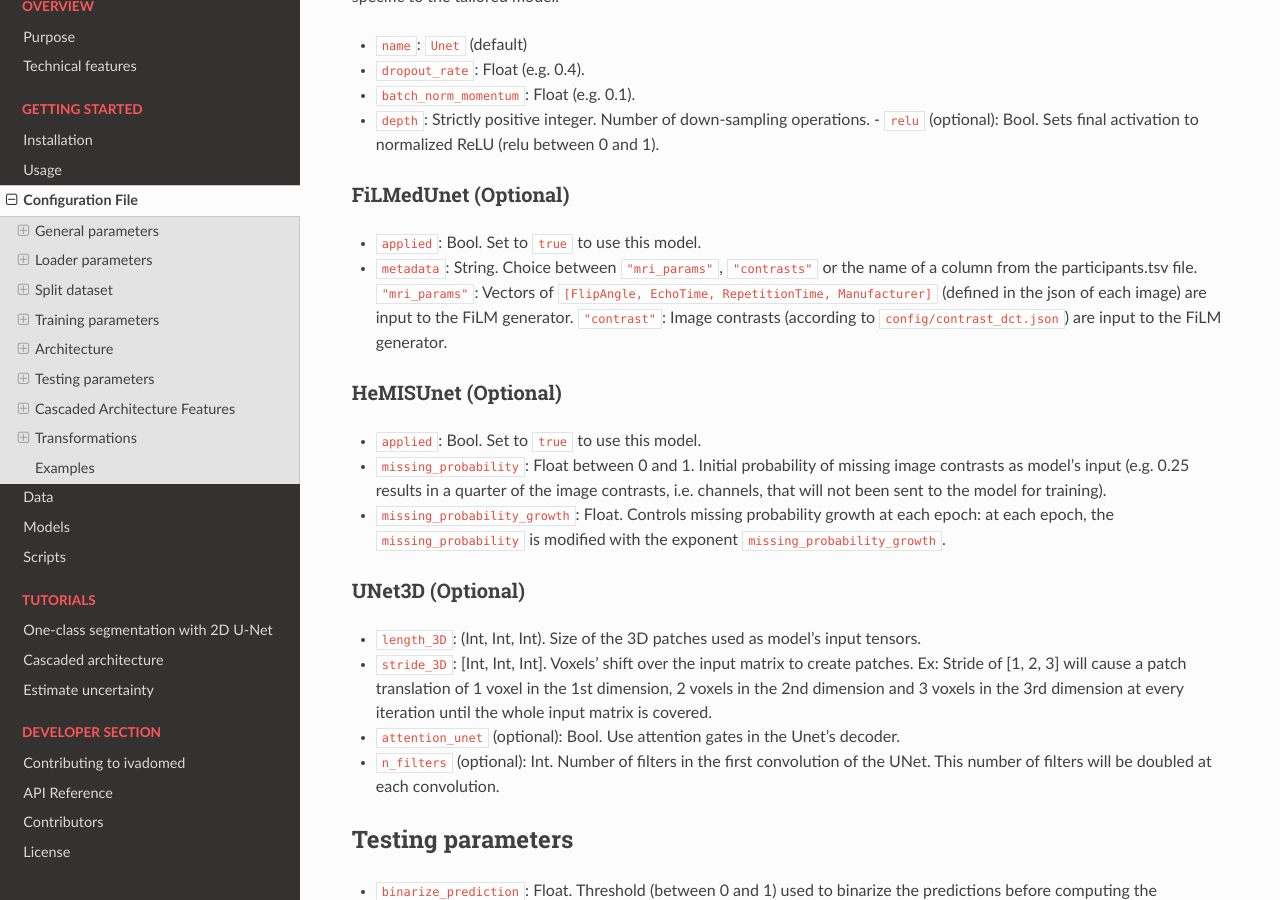
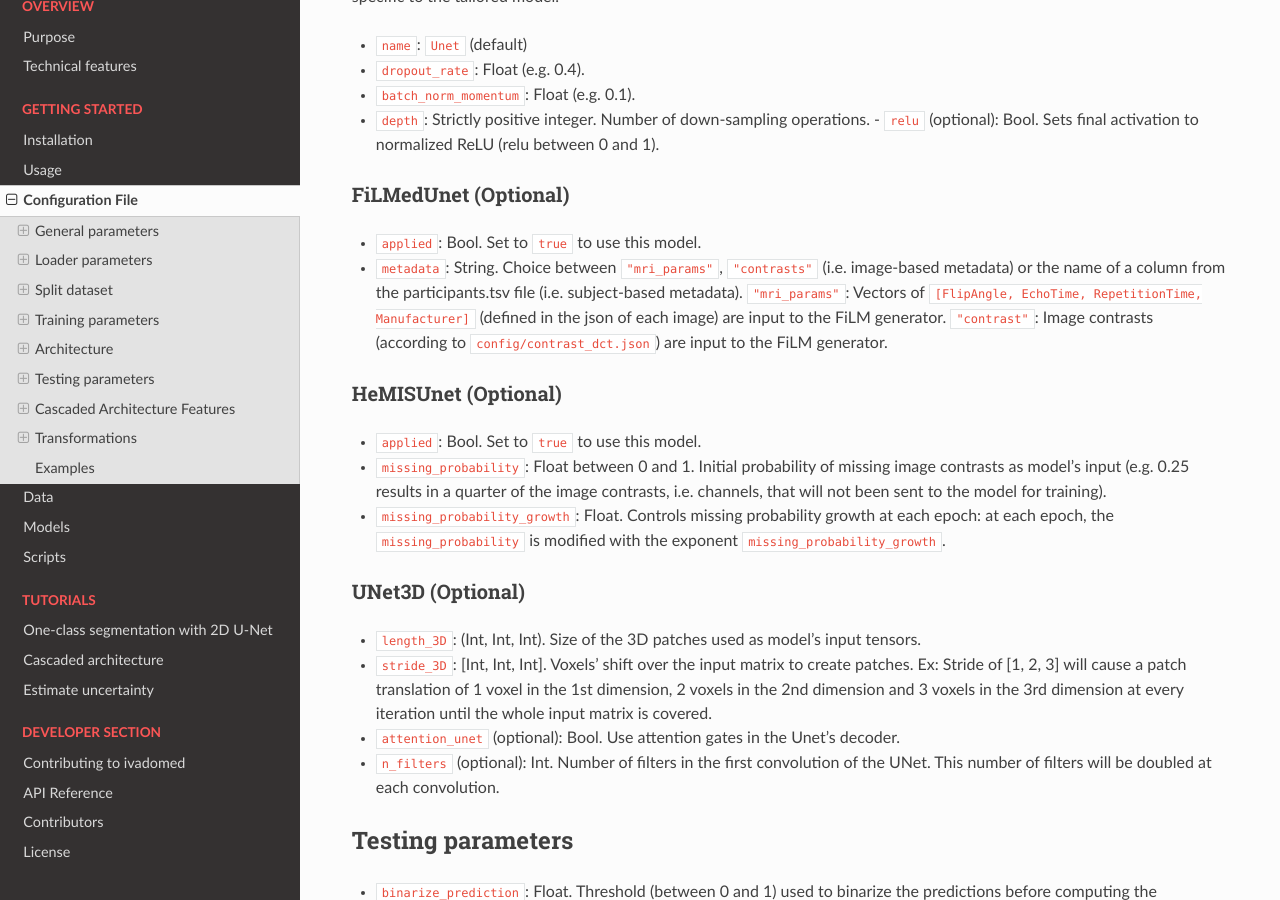
Before and after one commit to ivadomed/ivadomed, a Sphinx documentation site: the page built from docs/source/configuration_file.rst, in a window 1280 px wide and 900 px high, scrolled down 4650 px. Built offline with Sphinx 7.4.7 and the Read the Docs theme 2.0.0, drawn with Linux system fonts in a browser that asks for light colours.

Commit message:
Update docs/source/configuration_file.rst
Co-authored-by: charleygros <charley.gros@gmail.com>

```diff
--- a/docs/source/configuration_file.rst
+++ b/docs/source/configuration_file.rst
@@ -281,7 +281,7 @@ FiLMedUnet (Optional)
 
 -  ``applied``: Bool. Set to ``true`` to use this model.
 -  ``metadata``: String. Choice between ``"mri_params"``,
-   ``"contrasts"`` or the name of a column from the participants.tsv file. ``"mri_params"``: Vectors of
+   ``"contrasts"`` (i.e. image-based metadata) or the name of a column from the participants.tsv file (i.e. subject-based metadata). ``"mri_params"``: Vectors of
    ``[FlipAngle, EchoTime, RepetitionTime, Manufacturer]`` (defined in
    the json of each image) are input to the FiLM generator.
    ``"contrast"``: Image contrasts (according to
```
